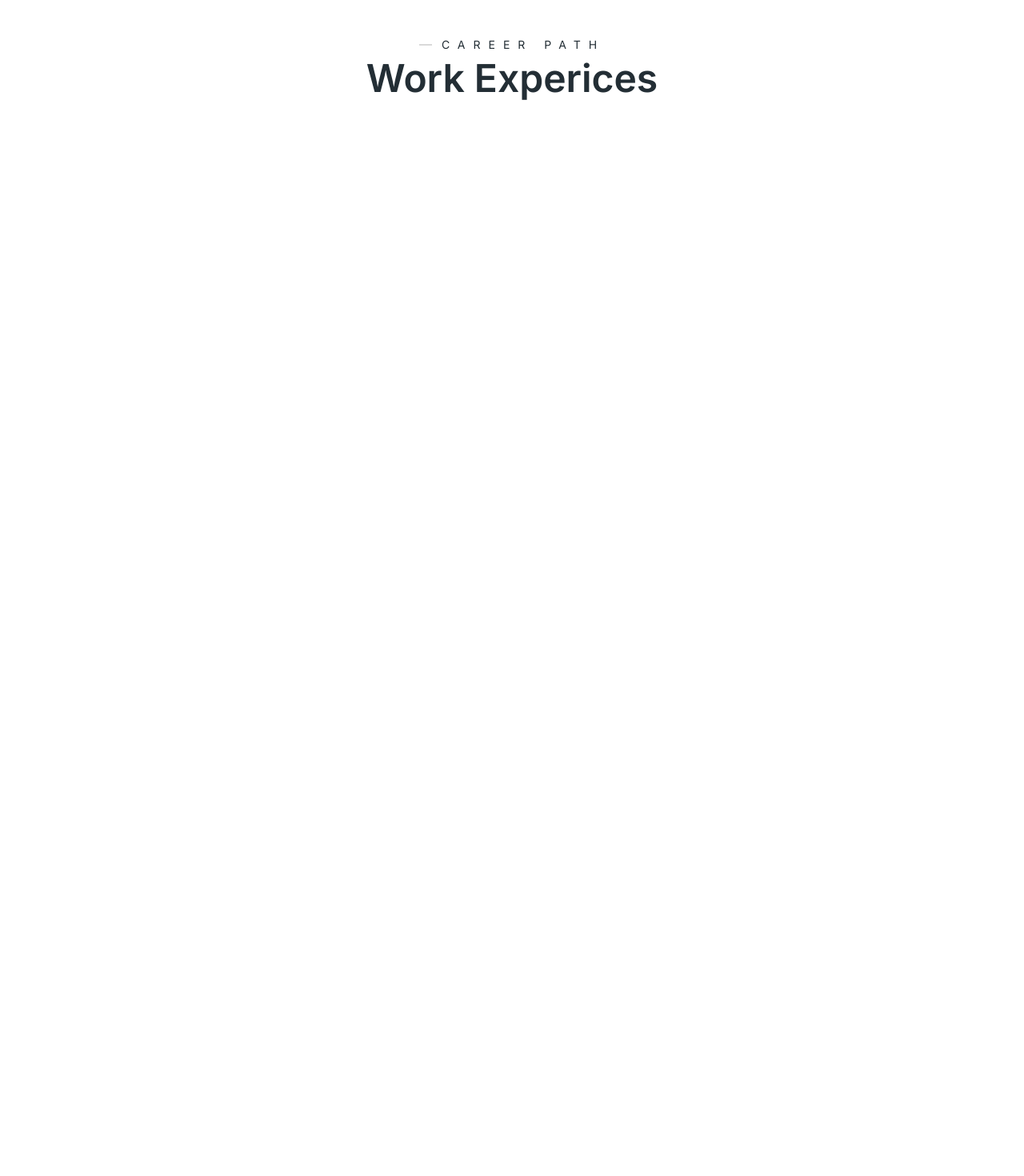
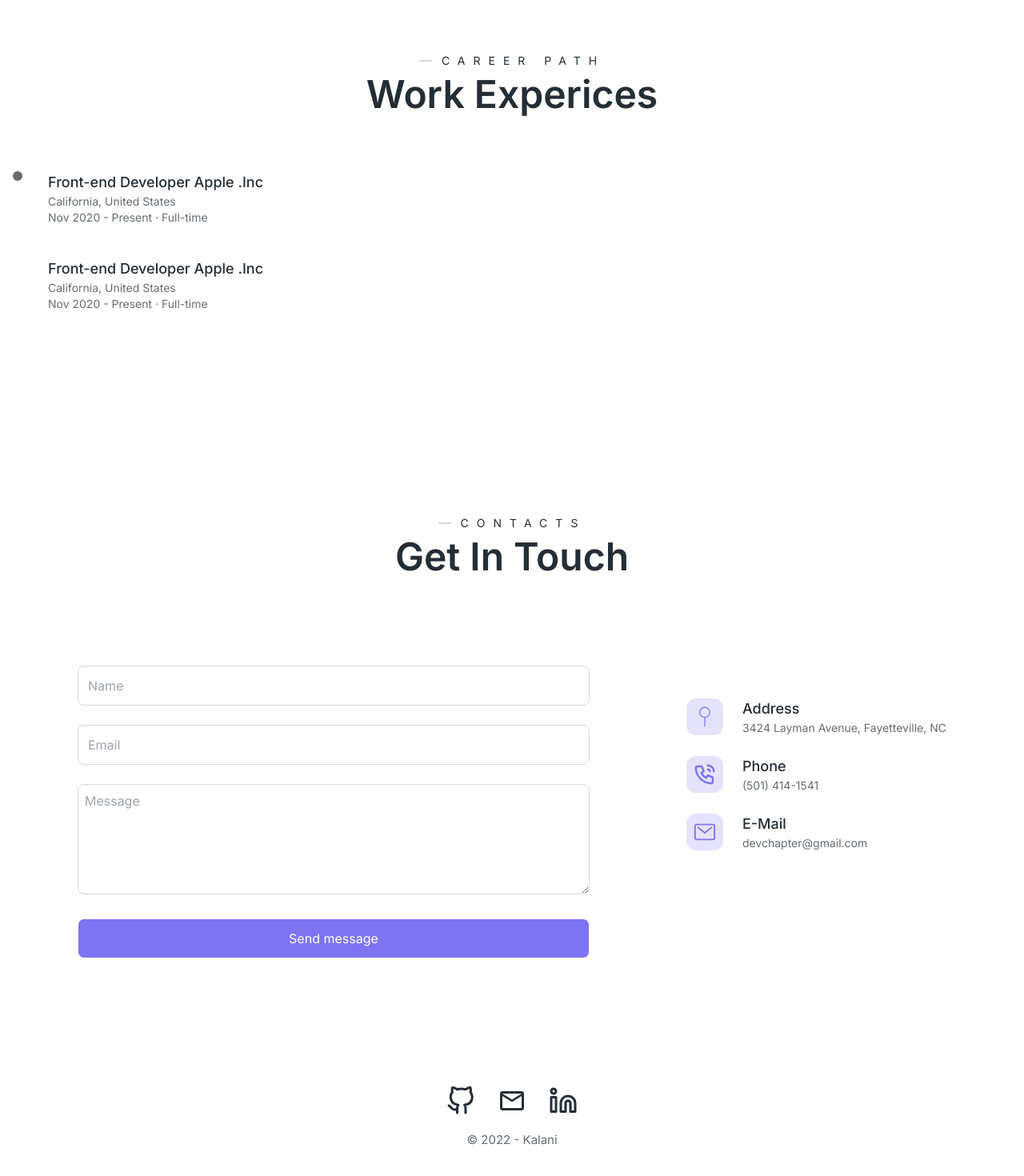
Before and after one commit to avishka2k/kr-portfolio, a React (Create React App) app: page / in a window 1280 px wide. Shown: the part 2716-4186 px from the top of the page at 80% size. Before the commit the page ends 3200 px from the top, so only its background shows below. Built offline with nearby package versions, Linux system fonts and the light colour scheme.

Commit message:
footer component

```diff
--- a/src/App.js
+++ b/src/App.js
@@ -3,6 +3,8 @@ import Hero from "./components/Hero";
 import Services from "./components/Services";
 import Work from "./components/Work";
 import Experices from "./components/Experices";
+import Contacts from "./components/Contacts";
+import Footer from "./components/Footer";
 
 
 function App() {
@@ -13,6 +15,8 @@ function App() {
       <Services />
       <Work />
       <Experices />
+      <Contacts />
+      <Footer />
     </>
   );
 }
--- /dev/null
+++ b/src/components/Contacts.jsx
@@ -0,0 +1,62 @@
+import React from "react"
+import { CiMapPin } from "react-icons/ci"
+import { IoMailOutline } from "react-icons/io5";
+import { TbPhoneCall } from "react-icons/tb"
+
+function Contacts() {
+    const ContactOption = [
+        {
+            "Icon": CiMapPin,
+            "type": "Address",
+            "value": "3424 Layman Avenue, Fayetteville, NC",
+        },
+        {
+            "Icon": TbPhoneCall,
+            "type": "Phone",
+            "value": "(501) 414-1541",
+        },
+        {
+            "Icon": IoMailOutline,
+            "type": "E-Mail",
+            "value": "devchapter@gmail.com",
+        },
+    ];
+  return (
+    <div className="w-full flex flex-col justify-between">
+        <div className="container px-4 m-auto">
+            <div className="flex flex-col justify-center w-full py-8">
+                <div className="flex flex-row place-content-center pb-2 items-center">
+                <div className="section-header-before mr-3"></div>
+                <p className="section-header uppercase tracking-[10px] md:text-1xl text-sm my-text-gray">contacts</p>
+                </div>
+                <p className="md:text-5xl text-4xl font-semibold text-center">Get In Touch</p>
+            </div>
+            <div className="flex flex-col md:flex-row justify-evenly gap-10 mt-20">
+                <form action="" className="md:max-w-[40rem]">
+                    <input type="text" placeholder="Name" className="w-full p-3 border-gray border rounded-lg mb-6" />
+                    <input type="text" placeholder="Email" className="w-full p-3 border-gray border rounded-lg mb-6" />
+                    <textarea name="" id="" rows="5" placeholder="Message" className="w-full rounded-lg border border-gray p-2 mb-6"></textarea>
+                    <input type="submit" value="Send message" className="w-full bg-blue p-3 border rounded-lg text-white active:scale-95" />
+                </form>
+
+                <div className="flex flex-col gap-6 mt-10">
+                    {ContactOption.map((ContactOption)=>(
+                        <div className="flex flex-row items-center gap-6">
+                        <div className="bg-blueOpa text-3xl place-content-center rounded-xl text-blue">
+                        <ContactOption.Icon className="m-2"/>
+                        </div>
+                        <flex className="flex-col">
+                            <p className="text-lg font-medium">{ContactOption.type}</p>
+                            <p className=" text-gray2 text-sm">{ContactOption.value}</p>
+                        </flex>
+                    </div>
+                    ))}
+                </div>
+
+            </div>
+        </div>
+    </div>
+  )
+}
+
+export default Contacts
--- a/src/components/Experices.jsx
+++ b/src/components/Experices.jsx
@@ -1,19 +1,66 @@
-import React from 'react'
+import React from "react";
 
 function Experices() {
   return (
-    <div className="w-full md:h-screen flex flex-col justify-between">
+    <div className="w-full h-screen flex flex-col justify-between">
       <div className="container px-4 m-auto">
         <div className="flex flex-col justify-center w-full py-8">
           <div className="flex flex-row place-content-center pb-2 items-center">
             <div className="section-header-before mr-3"></div>
-                <p className="section-header uppercase tracking-[10px] md:text-1xl text-sm my-text-gray">career path</p>
+            <p className="section-header uppercase tracking-[10px] md:text-1xl text-sm my-text-gray">
+              career path
+            </p>
           </div>
-                <p className="md:text-5xl text-4xl font-semibold text-center">Work Experices</p>
+          <p className="md:text-5xl text-4xl font-semibold text-center">
+            Work Experices
+          </p>
+        </div>
+        <div className="flex flex-row items-start mt-10">
+          <div className="flex flex-col item-end mr-8">
+            <div className="rounded-full bg-gray2 w-3 h-3"></div>
+          </div>
+        <div className="flex w-full flex-col m-auto place-content-center">
+          <div className="">
+            <p className=" font-medium text-lg">
+              Front-end Developer Apple .Inc
+            </p>
+            <p className="text-sm text-gray2">California, United States</p>
+            <p className="text-sm text-gray2">Nov 2020 - Present · Full-time</p>
+            {/* <ul className="list-inside ml-5 flex flex-col">
+              <li className="inline-flex items-center text-md text-gray2">
+                <div className="h-[2px] w-4 bg-gray mr-3"></div> <p>pp</p>
+              </li>
+              <li className="inline-flex items-center text-md text-gray2">
+                <div className="h-[2px] w-4 bg-gray mr-3"></div> <p>pp</p>
+              </li>
+              <li className="inline-flex items-center text-md text-gray2">
+                <div className="h-[2px] w-4 bg-gray mr-3"></div> <p>pp</p>
+              </li>
+            </ul> */}
+          </div>
+          <div className="mt-10">
+            <p className=" font-medium text-lg">
+              Front-end Developer Apple .Inc
+            </p>
+            <p className="text-sm text-gray2">California, United States</p>
+            <p className="text-sm text-gray2">Nov 2020 - Present · Full-time</p>
+            {/* <ul className="list-inside ml-5 flex flex-col">
+              <li className="inline-flex items-center text-md text-gray2">
+                <div className="h-[2px] w-4 bg-gray mr-3"></div> <p>pp</p>
+              </li>
+              <li className="inline-flex items-center text-md text-gray2">
+                <div className="h-[2px] w-4 bg-gray mr-3"></div> <p>pp</p>
+              </li>
+              <li className="inline-flex items-center text-md text-gray2">
+                <div className="h-[2px] w-4 bg-gray mr-3"></div> <p>pp</p>
+              </li>
+            </ul> */}
           </div>
         </div>
         </div>
-  )
+      </div>
+    </div>
+  );
 }
 
-export default Experices
+export default Experices;
--- /dev/null
+++ b/src/components/Footer.jsx
@@ -0,0 +1,19 @@
+import React from "react"
+import { FiGithub } from "react-icons/fi";
+import { MdOutlineEmail } from "react-icons/md";
+import { FiLinkedin } from "react-icons/fi";
+
+function Footer() {
+  return (
+    <div className="pt-[10rem] mb-[5rem] flex flex-col">
+        <div className="flex flex-row gap-7 text-2xl md:text-4xl place-content-center">
+        <FiGithub />
+        <MdOutlineEmail />
+        <FiLinkedin />
+        </div>
+        <p className=" text-center text-[15px] text-gray2 mt-5">© 2022  -  Kalani</p>
+    </div>
+  )
+}
+
+export default Footer
--- a/src/components/Services.jsx
+++ b/src/components/Services.jsx
@@ -1,25 +1,27 @@
-import React from "react"
-import { RiVipCrownLine } from "react-icons/ri"
-import { TbStack, TbWorld } from "react-icons/tb"
-
+import React from "react";
+import { RiVipCrownLine } from "react-icons/ri";
+import { TbStack, TbWorld } from "react-icons/tb";
 
 function Services() {
   const ServicesContent = [
     {
-            "IconUrl": RiVipCrownLine,
-            "title": "UI/UX Design",
-            "discription": "Turn what you have in mind of a digital product into reality. For any   platform you consider.",
+      IconUrl: RiVipCrownLine,
+      title: "UI/UX Design",
+      discription:
+        "Turn what you have in mind of a digital product into reality. For any   platform you consider.",
     },
     {
-            "IconUrl": TbStack,
-            "title": "Application Development",
-            "discription": "Standard designing, building, and implementing your applications with   documentation."
+      IconUrl: TbStack,
+      title: "Application Development",
+      discription:
+        "Standard designing, building, and implementing your applications with   documentation.",
     },
     {
-            "IconUrl": TbWorld,
-            "title": "Web Development",
-            "discription": "Create and maintain your websites and also take care of its performance and traffic capacity."
-        }
+      IconUrl: TbWorld,
+      title: "Web Development",
+      discription:
+        "Create and maintain your websites and also take care of its performance and traffic capacity.",
+    },
   ];
 
   return (
@@ -28,25 +30,32 @@ function Services() {
         <div className="flex flex-col w-full py-8">
           <div className="flex flex-row place-content-center pb-2 items-center">
             <div className="section-header-before mr-3"></div>
-                <p className="section-header uppercase tracking-[10px] md:text-1xl text-sm my-text-gray">Services</p>
+            <p className="section-header uppercase tracking-[10px] md:text-1xl text-sm my-text-gray">
+              Services
+            </p>
           </div>
-                <p className="md:text-5xl text-4xl md:pb-20 pb-10 font-semibold text-center">Specialized in</p>
+          <p className="md:text-5xl text-4xl md:pb-20 pb-10 font-semibold text-center">
+            Specialized in
+          </p>
         </div>
-            <div className="flex flex-col md:flex-row gap-5 p-3 md:justify-between">
-                {ServicesContent.map((ServicesContent, index)=>(
+        <div className="flex flex-col md:flex-row gap-14 md:gap-5 p-3 md:justify-between">
+          {ServicesContent.map((ServicesContent, index) => (
             <div className="flex flex-col gap-3 text-center w-full md:max-w-[20rem] m-auto md:m-0 max-w-[17rem] hover:scale-105 duration-700">
               <div className="service-icon rounded-xl items-center flex md:w-20 md:h-20 w-16 m-auto h-16 bg-blueOpa">
-                    <ServicesContent.IconUrl className="m-auto text-blue text-5xl md:text-6xl"/>
+                <ServicesContent.IconUrl className="m-auto text-blue text-5xl md:text-6xl" />
               </div>
-                    <p className="md:text-2xl text-lg font-medium">{ServicesContent.title}</p>
-                    <p className=" md:text-xl text-base">{ServicesContent.discription}</p>
+              <p className="md:text-2xl text-lg font-medium">
+                {ServicesContent.title}
+              </p>
+              <p className=" md:text-xl text-base">
+                {ServicesContent.discription}
+              </p>
             </div>
           ))}
         </div>
       </div>
-
     </div>
-  )
+  );
 }
 
-export default Services
+export default Services;
--- a/src/components/Work.jsx
+++ b/src/components/Work.jsx
@@ -1,87 +1,95 @@
-import React from "react"
-import P1 from "../assets/p1.svg"
-import P2 from "../assets/p2.svg"
-import P3 from "../assets/p3.svg"
-import { IoLinkOutline } from "react-icons/io5"
+import React from "react";
+import P1 from "../assets/p1.svg";
+import P2 from "../assets/p2.svg";
+import P3 from "../assets/p3.svg";
+import { IoLinkOutline } from "react-icons/io5";
 
-import { Navigation, Pagination, Scrollbar, A11y } from 'swiper';
-
-import { Swiper, SwiperSlide } from 'swiper/react';
 
 // Import Swiper styles
-import 'swiper/css';
-import 'swiper/css/navigation';
-import 'swiper/css/pagination';
-import 'swiper/css/scrollbar';
+import "swiper/css";
+import "swiper/css/navigation";
+import "swiper/css/pagination";
+import "swiper/css/scrollbar";
 
 function Work() {
-
   const ProjectContent = [
     {
-      "ImgUrl": P1,
-      "title": "Agency Website.",
-      "tool": "React.js",
-      "link": "",
+      ImgUrl: P1,
+      title: "Agency Website.",
+      tool: "React.js",
+      link: "",
     },
     {
-      "ImgUrl": P2,
-      "title": "Dashboard Website.",
-      "tool": "JavaScript",
-      "link": "",
+      ImgUrl: P2,
+      title: "Dashboard Website.",
+      tool: "JavaScript",
+      link: "",
     },
     {
-      "ImgUrl": P3,
-      "title": "Support Center Website.",
-      "tool": "Flutter",
-      "link": "",
+      ImgUrl: P3,
+      title: "Support Center Website.",
+      tool: "Flutter",
+      link: "",
     },
     {
-      "ImgUrl": P3,
-      "title": "Support Center Website.",
-      "tool": "Flutter",
-      "link": "",
+      ImgUrl: P3,
+      title: "Support Center Website.",
+      tool: "Flutter",
+      link: "",
     },
     {
-      "ImgUrl": P2,
-      "title": "Dashboard Website.",
-      "tool": "JavaScript",
-      "link": "",
+      ImgUrl: P2,
+      title: "Dashboard Website.",
+      tool: "JavaScript",
+      link: "",
     },
   ];
 
   return (
-    <div className="w-full md:h-screen flex flex-col pt-10">
+    <div className="w-full flex flex-col pt-10">
       <div className="container px-4 m-auto">
         <div className="flex flex-col justify-center w-full py-8">
           <div className="flex flex-row place-content-center md:place-content-start pb-2 items-center">
             <div className="section-header-before mr-3"></div>
-                <p className="section-header uppercase tracking-[10px] md:text-1xl text-sm my-text-gray">my work</p>
+            <p className="section-header uppercase tracking-[10px] md:text-1xl text-sm my-text-gray">
+              my work
+            </p>
           </div>
-                <p className="md:text-5xl text-4xl font-semibold md:pb-[3rem] text-center md:text-left">Featured Projects</p>
+          <p className="md:text-5xl text-4xl font-semibold md:pb-[3rem] text-center md:text-left">
+            Featured Projects
+          </p>
         </div>
         <div>
           <div className="flex-col grid md:grid-cols-2 xl:grid-cols-4 gap-10 md:flex-row pt-8 md:justify-between">
-                {
-                  ProjectContent.map((ProjectContent)=>(
+            {ProjectContent.map((ProjectContent) => (
               <div className="shadow hover:shadow-lg hover:scale-105 rounded-xl w-[20rem] m-auto md:w-full duration-700 flex flex-col relative">
-                      <img src={ProjectContent.ImgUrl} alt="p1" className="rounded-xl hover:brightness-100 hover:opacity-100 transition-all duration-700 brightness-90 w-full hover:bg-contain opacity-50" />
+                <img
+                  src={ProjectContent.ImgUrl}
+                  alt="p1"
+                  className="rounded-xl hover:brightness-100 hover:opacity-100 transition-all duration-700 brightness-90 w-full hover:bg-contain opacity-50"
+                />
                 <div className="flex flex-col absolute  bottom-0 p-4 rounded-b-xl bg-white w-full h-[7rem]">
-                        <p className=" text-black font-medium text-lg">{ProjectContent.title}</p>
+                  <p className=" text-black font-medium text-lg">
+                    {ProjectContent.title}
+                  </p>
                   <div className="flex flex-row gap-5 pl-2 pt-3">
                     <p>{ProjectContent.tool}</p>
-                          <a href={ProjectContent.link} target="_blank" rel="noreferrer">
-                          <IoLinkOutline className="text-2xl cursor-pointer"/>
+                    <a
+                      href={ProjectContent.link}
+                      target="_blank"
+                      rel="noreferrer"
+                    >
+                      <IoLinkOutline className="text-2xl cursor-pointer" />
                     </a>
                   </div>
                 </div>
               </div>
-                  ))
-                }
+            ))}
           </div>
         </div>
       </div>
     </div>
-  )
+  );
 }
 
-export default Work
+export default Work;
```
Also changed, not shown: src/components/Hero.jsx (+39 -15 lines), src/components/Navbar.jsx (+29 -26 lines). Lines whose indentation alone changed are shown as unchanged.
